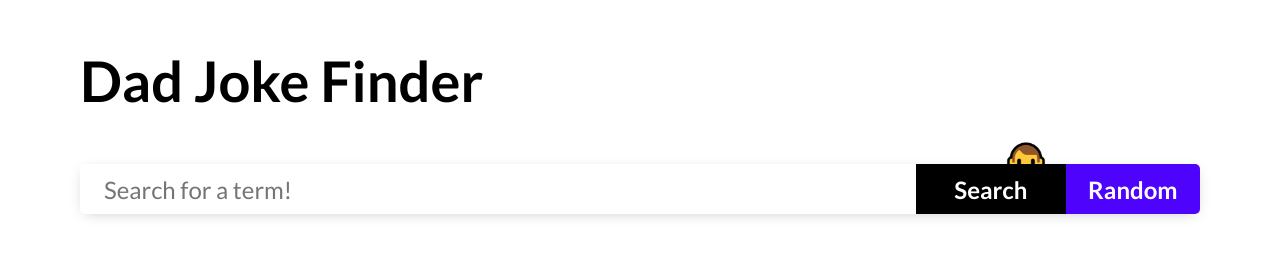
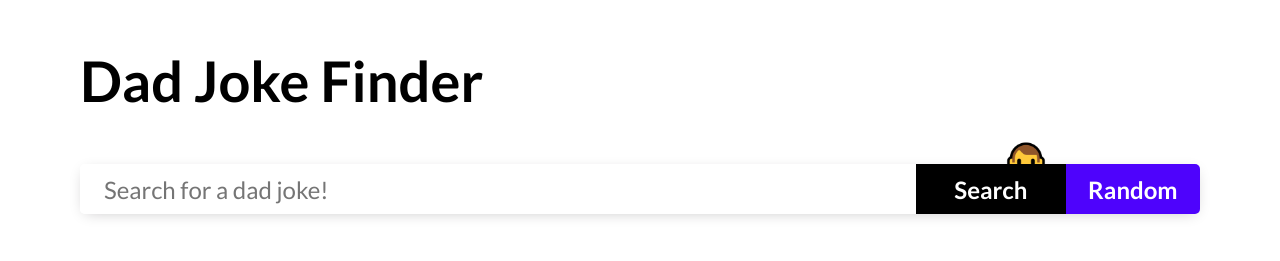
Before and after one commit to f-bog/dad-joke-finder, a React (Create React App) app: page / in a window 1280 px wide. Shown: the part 106-367 px from the top of the page. Built offline with nearby package versions, Linux system fonts and the light colour scheme; no server answers.

Commit message:
changed placeholder on input

```diff
--- a/src/components/controls/Search.js
+++ b/src/components/controls/Search.js
@@ -22,7 +22,7 @@ const Search = ({ setSearchTerm, randomJokeHandler }) => {
       <div className='search-button-container'>
         <input
           type='text'
-          placeholder='Search for a term!'
+          placeholder='Search for a dad joke!'
           value={value}
           onChange={e => setValue(e.target.value)}
         />
```
